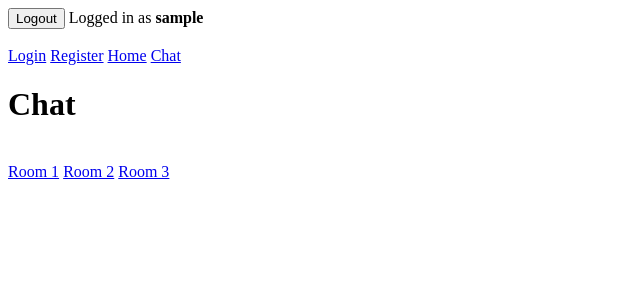
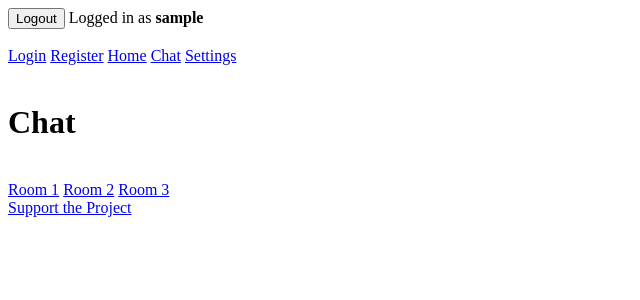
Before and after one commit to HotelSierraWhiskey/Trial, a Flask app: page /chat in a window 1280 px wide. Shown: the top 300 px of the page, without its empty margins (0-640 px from the left). Run offline with Flask 2, Linux system fonts and the light colour scheme; the visitor is signed in with stand-in values (Sample User, id 1); parts of the project's set-up code (start-up, migrations or seed data) failed here and were passed over.

Commit message:
a few small, intuitive template additions

```diff
--- a/application/templates/base.html
+++ b/application/templates/base.html
@@ -8,7 +8,7 @@
         {% if current_user.is_authenticated %}
 
         <script src="../static/base.js"></script>
-        <button id="logout_button" class="btn logout" onclick="redirectToLogout()">Logout</button>
+        <button id="logout_button" onclick="redirectToLogout()">Logout</button>
         Logged in as <b id="username">{{ current_user.username }}</b>
 
         {% endif %}
@@ -21,11 +21,16 @@
 
         <a id='base_home' href="/home">Home</a>
         <a id='base_chat' href="/chat">Chat</a>
+        <a id='base_settings' href="/settings">Settings</a>
 
         {% endif %}
+        <br>
 
         {% block content %}
         {% endblock %}
 
+        <br>
+        <a id='base_support' href="/support">Support the Project</a>
+
     </body>
 </html>
```
